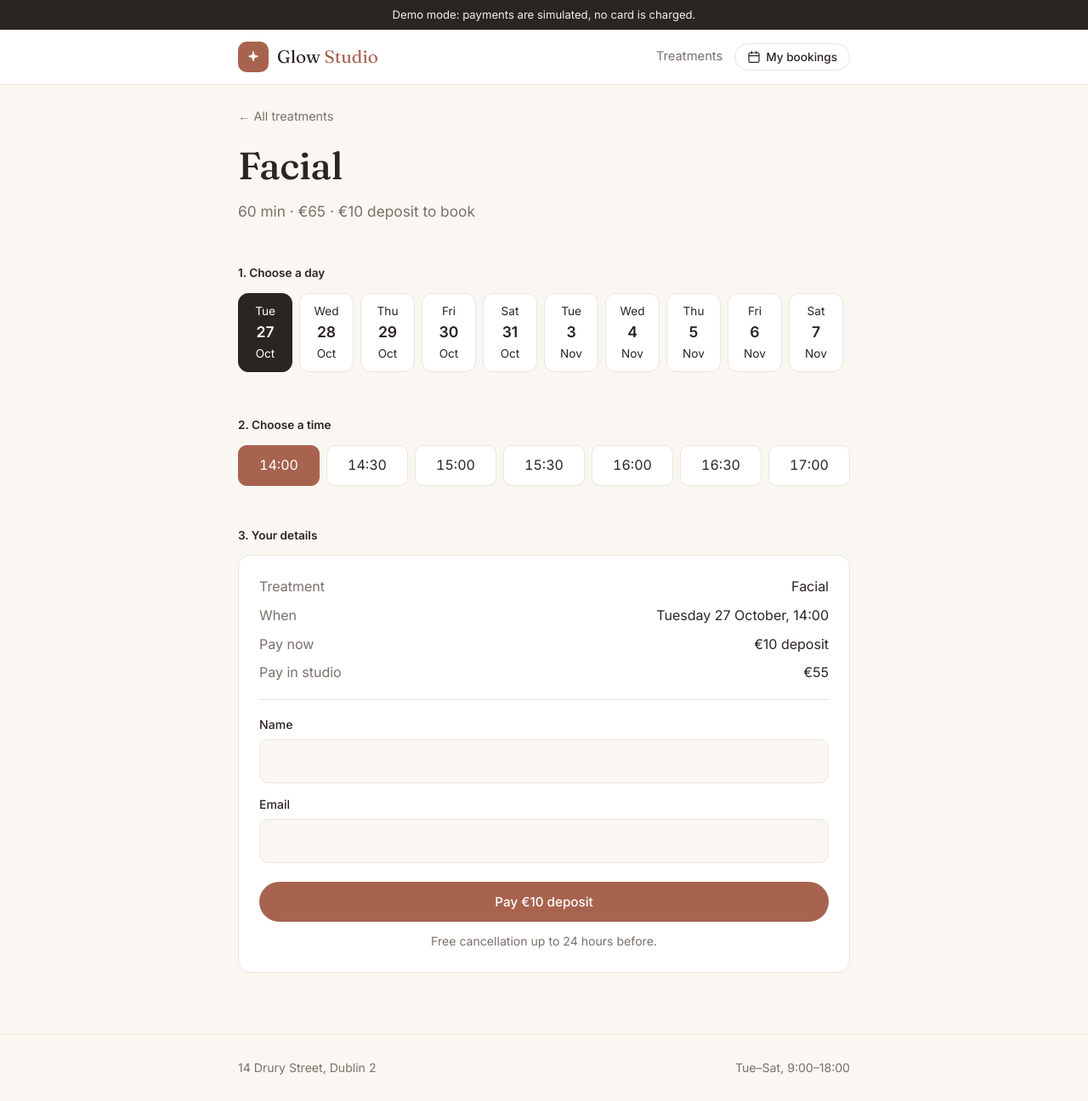
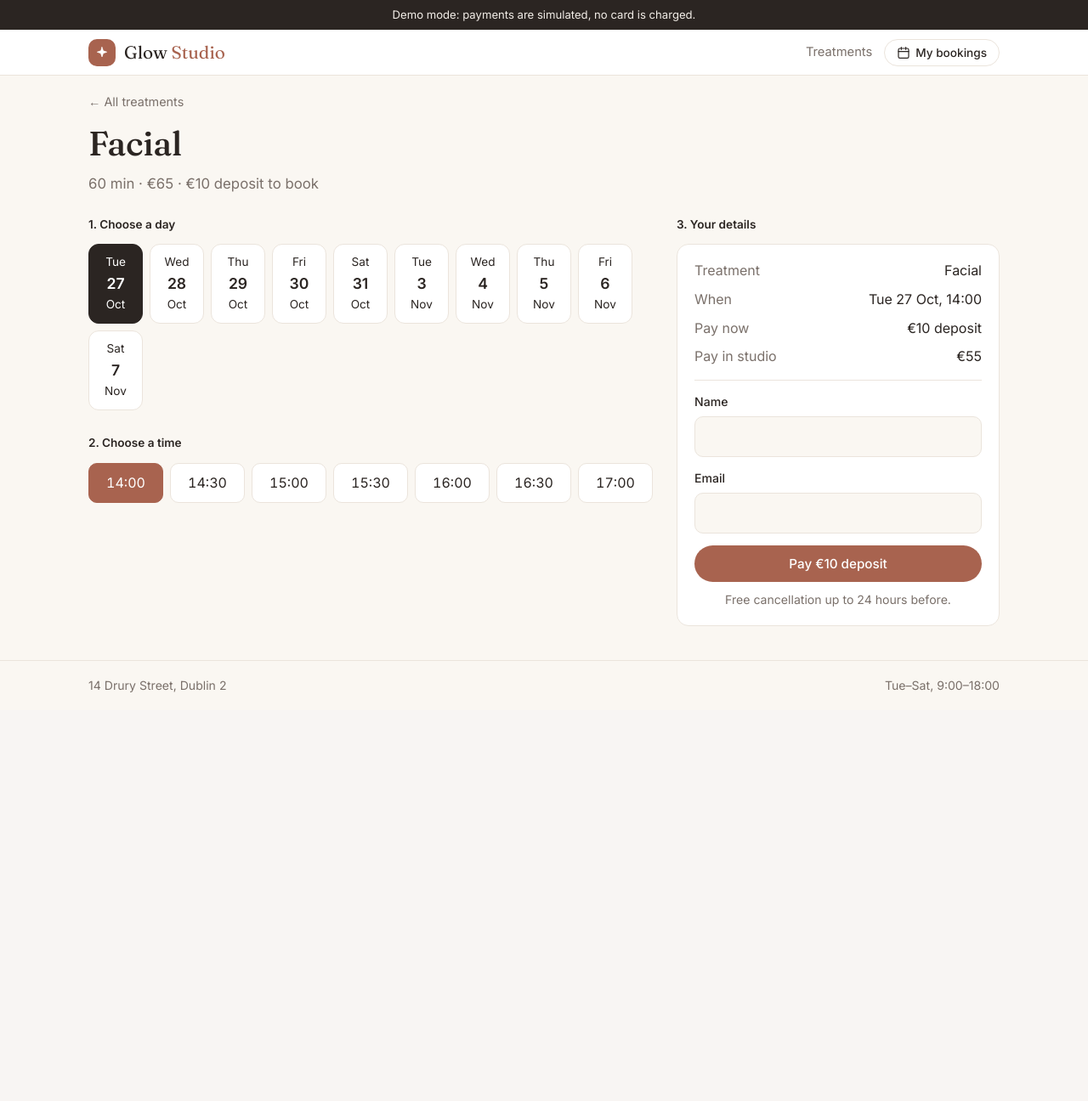
Before and after one commit to Dubemsky/glow-studio, a Flask app: a page that uses app/templates/base.html in a window 1280 px wide. Shown: the whole page at 85% size. After the commit the page ends 815 px from the top, so only its background shows below. Run offline with Flask 3, Linux system fonts and the light colour scheme.

Commit message:
Widen layout and tighten spacing

```diff
--- a/app/static/style.css
+++ b/app/static/style.css
@@ -29,14 +29,13 @@ h1, h2, h3, .logo {
   line-height: 1.2;
   margin: 0;
 }
-h1 { font-size: clamp(2rem, 5vw, 2.8rem); }
+h1 { font-size: clamp(1.9rem, 4vw, 2.5rem); }
 h2 { font-size: 1.5rem; }
 h3 { font-size: 1.15rem; }
 p { margin: 0; }
 a { color: inherit; }
 
-.container { max-width: 760px; margin: 0 auto; padding: 0 20px; }
-.container.wide { max-width: 1040px; }
+.container { max-width: 1120px; margin: 0 auto; padding: 0 24px; }
 
 .demo-bar {
   background: var(--text);
@@ -46,15 +45,15 @@ a { color: inherit; }
   padding: 7px 16px;
 }
 
-.topbar { background: var(--surface); border-bottom: 1px solid var(--line); padding: 14px 0; }
+.topbar { background: var(--surface); border-bottom: 1px solid var(--line); padding: 10px 0; }
 .topbar .container { display: flex; align-items: center; justify-content: space-between; gap: 16px; }
 .topbar-actions { display: flex; align-items: center; gap: 14px; }
 .topbar-actions form { margin: 0; }
 
 .brand { display: flex; align-items: center; gap: 10px; text-decoration: none; }
 .brand-mark {
-  width: 36px;
-  height: 36px;
+  width: 32px;
+  height: 32px;
   border-radius: 10px;
   background: var(--accent);
   color: #fff;
@@ -187,14 +186,14 @@ select {
 .demo-note { margin-top: 22px; padding: 16px; background: var(--bg); border-radius: 10px; }
 .demo-note .btn { margin-top: 10px; }
 
-.week-day { display: flex; gap: 24px; padding: 14px 24px; border-bottom: 1px solid var(--line); }
+.week-day { display: flex; gap: 20px; padding: 9px 20px; border-bottom: 1px solid var(--line); }
 .week-day:last-child { border-bottom: 0; }
 .week-date { min-width: 80px; display: flex; flex-direction: column; }
 .week-items { display: grid; gap: 6px; flex: 1; }
 
-main { padding: 24px 0 72px; }
+main { padding: 18px 0 40px; }
 
-footer { border-top: 1px solid var(--line); padding: 28px 0; color: var(--muted); font-size: 0.88rem; }
+footer { border-top: 1px solid var(--line); padding: 18px 0; color: var(--muted); font-size: 0.88rem; }
 footer .container { display: flex; flex-wrap: wrap; gap: 8px 24px; justify-content: space-between; }
 
 .eyebrow {
@@ -205,27 +204,28 @@ footer .container { display: flex; flex-wrap: wrap; gap: 8px 24px; justify-conte
   text-transform: uppercase;
   margin-bottom: 12px;
 }
-.lead { color: var(--muted); font-size: 1.08rem; margin-top: 14px; max-width: 520px; }
+.lead { color: var(--muted); font-size: 1.05rem; margin-top: 10px; max-width: 560px; }
 .muted { color: var(--muted); }
 .small { font-size: 0.88rem; }
 .stack > * + * { margin-top: 16px; }
-.section { margin-top: 48px; }
-.section-title { margin-bottom: 18px; }
+.section { margin-top: 28px; }
+.section-title { margin-bottom: 12px; }
 
 .card {
   background: var(--surface);
   border: 1px solid var(--line);
   border-radius: var(--radius);
-  padding: 24px;
+  padding: 18px 20px;
 }
 
-.services { display: grid; gap: 14px; }
+.services { display: grid; grid-template-columns: repeat(auto-fit, minmax(260px, 1fr)); gap: 12px; }
 .service {
   display: flex;
-  align-items: center;
+  flex-direction: column;
   justify-content: space-between;
-  gap: 20px;
+  gap: 16px;
 }
+.service .btn { align-self: flex-start; }
 .service .meta { color: var(--muted); font-size: 0.9rem; margin-top: 6px; }
 
 .btn {
@@ -242,13 +242,13 @@ footer .container { display: flex; flex-wrap: wrap; gap: 8px 24px; justify-conte
   transition: background 0.15s;
 }
 .btn:hover { background: var(--accent-dark); }
-.btn.block { display: block; width: 100%; text-align: center; padding: 14px; }
+.btn.block { display: block; width: 100%; text-align: center; padding: 12px; }
 .btn.ghost { background: transparent; color: var(--text); border: 1px solid var(--line); }
 .btn.ghost:hover { background: var(--accent-soft); }
 .btn.small { padding: 7px 14px; font-size: 0.85rem; display: inline-flex; align-items: center; gap: 6px; }
 
-.info-row { display: grid; grid-template-columns: repeat(auto-fit, minmax(200px, 1fr)); gap: 14px; }
-.info-row .card { padding: 20px; }
+.info-row { display: grid; grid-template-columns: repeat(auto-fit, minmax(200px, 1fr)); gap: 10px; }
+.info-row .card { padding: 16px 18px; }
 .info-row h3 { font-size: 1rem; margin-bottom: 6px; }
 
 .back { color: var(--muted); font-size: 0.9rem; text-decoration: none; }
@@ -256,7 +256,7 @@ footer .container { display: flex; flex-wrap: wrap; gap: 8px 24px; justify-conte
 
 .step-label { font-size: 0.85rem; font-weight: 600; margin-bottom: 12px; }
 
-.chips { display: flex; gap: 8px; overflow-x: auto; padding-bottom: 4px; }
+.chips { display: flex; flex-wrap: wrap; gap: 8px; }
 .chip {
   flex: 0 0 auto;
   text-align: center;
@@ -288,12 +288,12 @@ footer .container { display: flex; flex-wrap: wrap; gap: 8px 24px; justify-conte
 .summary { display: grid; gap: 8px; }
 .summary-row { display: flex; justify-content: space-between; gap: 16px; }
 .summary-row span:first-child { color: var(--muted); }
-.divider { border: 0; border-top: 1px solid var(--line); margin: 18px 0; }
+.divider { border: 0; border-top: 1px solid var(--line); margin: 14px 0; }
 
 label { display: block; font-size: 0.88rem; font-weight: 500; margin-bottom: 6px; }
 input {
   width: 100%;
-  padding: 12px 14px;
+  padding: 10px 14px;
   border: 1px solid var(--line);
   border-radius: 10px;
   background: var(--bg);
@@ -383,3 +382,15 @@ td.num { font-variant-numeric: tabular-nums; white-space: nowrap; }
   .topbar-actions { gap: 8px; }
   .topbar-actions .btn.small { padding: 7px 10px; }
 }
+
+.hero { padding: 12px 0 4px; }
+
+.book-layout { display: grid; grid-template-columns: minmax(0, 1fr) 380px; gap: 28px; align-items: start; margin-top: 20px; }
+.book-layout .section:first-child { margin-top: 0; }
+.book-side { position: sticky; top: 20px; }
+.placeholder { color: var(--muted); text-align: center; padding: 20px 8px; }
+
+@media (max-width: 860px) {
+  .book-layout { grid-template-columns: 1fr; }
+  .book-side { position: static; }
+}
--- a/app/templates/admin/base.html
+++ b/app/templates/admin/base.html
@@ -1,7 +1,5 @@
 {% extends "base.html" %}
 {% from "_icons.html" import icon with context %}
-
-{% block width %}wide{% endblock %}
 
 {% block header_actions %}
 <span class="nav-link hide-mobile">Studio admin</span>
@@ -12,7 +10,7 @@
 {% endblock %}
 
 {% block subnav %}
-<div class="container wide">
+<div class="container">
   <nav class="tabs-nav">
     {% set endpoint = request.endpoint %}
     <a class="nav-tab {{ 'active' if endpoint == 'admin.dashboard' }}" href="{{ url_for('admin.dashboard') }}">{{ icon('calendar') }} Bookings</a>
--- a/app/templates/admin/login.html
+++ b/app/templates/admin/login.html
@@ -8,12 +8,12 @@
   <div class="card">
     <h2>Studio login</h2>
     <p class="muted small" style="margin-top: 6px">For Glow Studio staff.</p>
-    <form method="post" style="margin-top: 20px">
+    <form method="post" style="margin-top: 16px">
       <div class="field">
         <label for="password">Password</label>
         <input id="password" name="password" type="password" autocomplete="current-password" required autofocus>
       </div>
-      <div class="field" style="margin-top: 18px">
+      <div class="field" style="margin-top: 14px">
         <button class="btn block" type="submit">Log in</button>
       </div>
     </form>
--- a/app/templates/base.html
+++ b/app/templates/base.html
@@ -17,7 +17,7 @@
   {% endif %}
 
   <header class="topbar">
-    <div class="container {% block width %}{% endblock %}">
+    <div class="container">
       {{ brand() }}
       <nav class="topbar-actions">
         {% block header_actions %}
@@ -31,7 +31,7 @@
   {% block subnav %}{% endblock %}
 
   <main>
-    <div class="container {{ self.width() }}">
+    <div class="container">
       {% for message in get_flashed_messages() %}
       <div class="flash">{{ message }}</div>
       {% endfor %}
@@ -40,7 +40,7 @@
   </main>
 
   <footer>
-    <div class="container {{ self.width() }}">
+    <div class="container">
       <span>{{ studio.ADDRESS }}</span>
       <span>Tue–Sat, 9:00–18:00</span>
     </div>
--- a/app/templates/book.html
+++ b/app/templates/book.html
@@ -5,11 +5,13 @@
 {% block content %}
 <a class="back" href="{{ url_for('public.index') }}#services">← All treatments</a>
 
-<div style="margin-top: 18px">
+<div class="hero">
   <h1>{{ service.name }}</h1>
   <p class="lead">{{ service.minutes }} min · {{ euros(service.price_cents) }} · {{ euros(studio.DEPOSIT_CENTS) }} deposit to book</p>
 </div>
 
+<div class="book-layout">
+  <div>
     <section class="section">
       <p class="step-label">1. Choose a day</p>
       <div class="chips">
@@ -34,14 +36,15 @@
       <p class="empty">No times left on this day. Try another day.</p>
       {% endif %}
     </section>
+  </div>
 
-{% if chosen %}
-<section class="section" id="details">
+  <aside class="book-side" id="details">
     <p class="step-label">3. Your details</p>
     <div class="card">
+      {% if chosen %}
       <div class="summary">
         <div class="summary-row"><span>Treatment</span><span>{{ service.name }}</span></div>
-      <div class="summary-row"><span>When</span><span>{{ chosen | local }}</span></div>
+        <div class="summary-row"><span>When</span><span>{{ chosen | local('%a %-d %b, %H:%M') }}</span></div>
         <div class="summary-row"><span>Pay now</span><span>{{ euros(studio.DEPOSIT_CENTS) }} deposit</span></div>
         <div class="summary-row"><span>Pay in studio</span><span>{{ euros(service.price_cents - studio.DEPOSIT_CENTS) }}</span></div>
       </div>
@@ -57,12 +60,15 @@
           <label for="email">Email</label>
           <input id="email" name="email" type="email" autocomplete="email" required maxlength="120">
         </div>
-      <div class="field" style="margin-top: 22px">
+        <div class="field">
           <button class="btn block" type="submit">Pay {{ euros(studio.DEPOSIT_CENTS) }} deposit</button>
         </div>
-      <p class="muted small center" style="margin-top: 12px">Free cancellation up to {{ studio.FREE_CANCEL_HOURS }} hours before.</p>
+        <p class="muted small center" style="margin-top: 10px">Free cancellation up to {{ studio.FREE_CANCEL_HOURS }} hours before.</p>
       </form>
+      {% else %}
+      <p class="placeholder">Pick a day and a time to continue.</p>
+      {% endif %}
     </div>
-</section>
-{% endif %}
+  </aside>
+</div>
 {% endblock %}
--- a/app/templates/cancel.html
+++ b/app/templates/cancel.html
@@ -19,7 +19,7 @@
 
   {% elif booking.status == 'confirmed' %}
   <h1>Your booking</h1>
-  <div class="card" style="margin-top: 24px">
+  <div class="card" style="margin-top: 16px">
     <div class="summary">
       <div class="summary-row"><span>Name</span><span>{{ booking.name }}</span></div>
       <div class="summary-row"><span>Treatment</span><span>{{ booking.service_name }}</span></div>
@@ -34,7 +34,7 @@
     {% else %}
     <p class="small">Your appointment is less than {{ studio.FREE_CANCEL_HOURS }} hours away, so the deposit won't be refunded if you cancel.</p>
     {% endif %}
-    <form method="post" style="margin-top: 18px" onsubmit="return confirm('Cancel this booking?')">
+    <form method="post" style="margin-top: 14px" onsubmit="return confirm('Cancel this booking?')">
       <button class="btn ghost block" type="submit">Cancel booking</button>
     </form>
     {% endif %}
--- a/app/templates/demo_pay.html
+++ b/app/templates/demo_pay.html
@@ -13,7 +13,7 @@
       <div class="summary-row"><span>{{ booking.service_name }}</span><span>{{ booking.start | local }}</span></div>
       <div class="summary-row"><span>Deposit</span><strong>{{ euros(booking.deposit_cents) }}</strong></div>
     </div>
-    <form method="post" style="margin-top: 22px">
+    <form method="post" style="margin-top: 16px">
       <button class="btn block" type="submit">Pay {{ euros(booking.deposit_cents) }}</button>
     </form>
     <p class="center" style="margin-top: 14px">
--- a/app/templates/find_bookings.html
+++ b/app/templates/find_bookings.html
@@ -22,12 +22,12 @@
     </div>
     {% else %}
     <p class="muted small">Enter the email you booked with and we'll send you a link. No account or password needed.</p>
-    <form method="post" style="margin-top: 18px">
+    <form method="post" style="margin-top: 14px">
       <div class="field">
         <label for="email">Email</label>
         <input id="email" name="email" type="email" autocomplete="email" required maxlength="120" autofocus>
       </div>
-      <div class="field" style="margin-top: 18px">
+      <div class="field" style="margin-top: 14px">
         <button class="btn block" type="submit">Send me a link</button>
       </div>
     </form>
--- a/app/templates/index.html
+++ b/app/templates/index.html
@@ -1,7 +1,7 @@
 {% extends "base.html" %}
 
 {% block content %}
-<section>
+<section class="hero">
   <p class="eyebrow">Dublin 2</p>
   <h1>Calm, unhurried treatments<br>in the heart of the city.</h1>
   <p class="lead">Choose a treatment, pick a time that suits you and secure it with a small deposit. It takes less than a minute.</p>
--- a/app/templates/success.html
+++ b/app/templates/success.html
@@ -13,7 +13,7 @@
   <h1>You're booked</h1>
   <p class="lead">A confirmation is on its way to {{ booking.email }}.</p>
 
-  <div class="card" style="margin-top: 28px; text-align: left">
+  <div class="card" style="margin-top: 18px; text-align: left">
     <div class="summary">
       <div class="summary-row"><span>Treatment</span><span>{{ booking.service_name }}</span></div>
       <div class="summary-row"><span>When</span><span>{{ booking.start | local }}</span></div>
```
Also changed, not shown: other parts of app/static/style.css (+31 -32 lines), 2 other files. Lines whose indentation alone changed are shown as unchanged.
